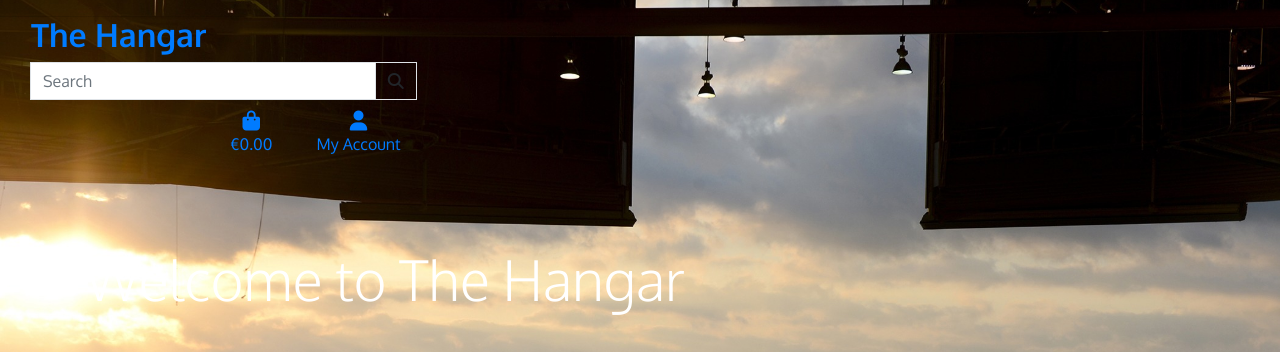
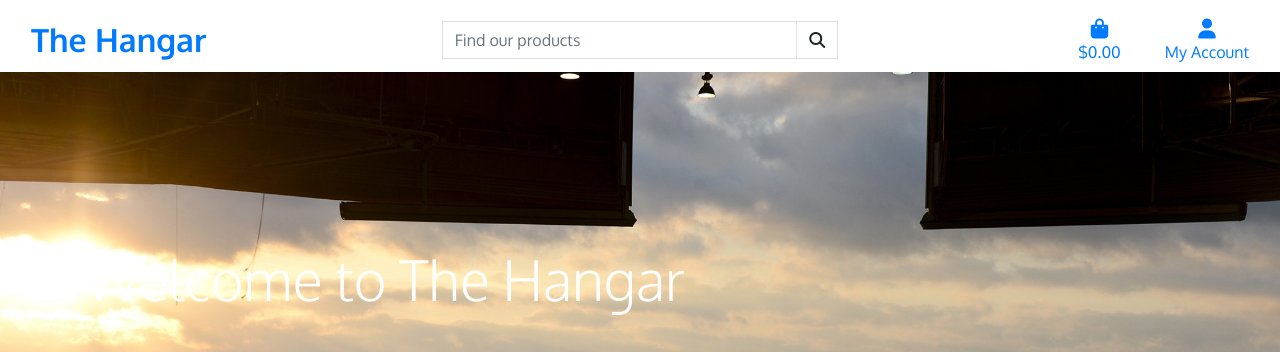
Before and after one commit to MatSim91/Milestone-Project-4-The-Hangar, a Django app: page / in a window 1280 px wide. Shown: the top 352 px of the page. Run offline with Django 3.2, Linux system fonts and the light colour scheme; some libraries are stand-ins or nearby versions.

Commit message:
Update corejs sources and navbar

```diff
--- a/templates/base.html
+++ b/templates/base.html
@@ -17,8 +17,7 @@
 
     {% block corecss %}
     <!-- Bootstrap CSS -->
-    <link rel="stylesheet" href="https://stackpath.bootstrapcdn.com/bootstrap/4.4.1/css/bootstrap.min.css"
-        integrity="sha384-Vkoo8x4CGsO3+Hhxv8T/Q5PaXtkKtu6ug5TOeNV6gBiFeWPGFN9MuhOf23Q9Ifjh" crossorigin="anonymous">
+    <link rel="stylesheet" href="https://maxcdn.bootstrapcdn.com/bootstrap/4.5.2/css/bootstrap.min.css">
     <link rel="stylesheet" href="https://fonts.googleapis.com/css2?family=Oxygen:wght@300;400;700&display=swap">
     <link rel="stylesheet" href="{% static 'css/base.css' %}">
     {% endblock %}
@@ -29,15 +28,9 @@
     {% block corejs %}
     <!-- jQuery first, then Popper.js, then Bootstrap JS -->
     <script src="https://kit.fontawesome.com/d972b5bebb.js" crossorigin="anonymous"></script>
-    <script src="https://code.jquery.com/jquery-3.4.1.slim.min.js"
-        integrity="sha384-J6qa4849blE2+poT4WnyKhv5vZF5SrPo0iEjwBvKU7imGFAV0wwj1yYfoRSJoZ+n" crossorigin="anonymous">
-    </script>
-    <script src="https://cdn.jsdelivr.net/npm/popper.js@1.16.0/dist/umd/popper.min.js"
-        integrity="sha384-Q6E9RHvbIyZFJoft+2mJbHaEWldlvI9IOYy5n3zV9zzTtmI3UksdQRVvoxMfooAo" crossorigin="anonymous">
-    </script>
-    <script src="https://stackpath.bootstrapcdn.com/bootstrap/4.4.1/js/bootstrap.min.js"
-        integrity="sha384-wfSDF2E50Y2D1uUdj0O3uMBJnjuUD4Ih7YwaYd1iqfktj0Uod8GCExl3Og8ifwB6" crossorigin="anonymous">
-    </script>
+    <script src="https://ajax.googleapis.com/ajax/libs/jquery/3.5.1/jquery.min.js"></script>
+    <script src="https://cdnjs.cloudflare.com/ajax/libs/popper.js/1.16.0/umd/popper.min.js"></script>
+    <script src="https://maxcdn.bootstrapcdn.com/bootstrap/4.5.2/js/bootstrap.min.js"></script>
     {% endblock %}
 
     {% block extra_js %}
@@ -48,17 +41,16 @@
 
 <body>
     <header class="container-fluid fixed-top">
-        <div id="topnav" class="row bg-black pt-lg-2 d-none d-lg-flex">
-            <div class="col-12 col-lg-4 my auto py-1 py-lg-0 text-center text-lg-left">
+        <div id="topnav" class="row bg-white pt-lg-2 d-none d-lg-flex">
+            <div class="col-12 col-lg-4 my-auto py-1 py-lg-0 text-center text-lg-left">
                 <a href="{% url 'home' %}" class="nav-link main-logo-link">
-                    <h2 class="logo-font text-black my-0"><strong>The Hangar</strong> </h2>
-            </div>
+                    <h2 class="logo-font text-black my-0"><strong>The Hangar</strong></h2>
                 </a>
             </div>
-        <div class="col-12 col-lg-4 my auto py-1 py-lg-0">
+            <div class="col-12 col-lg-4 my-auto py-1 py-lg-0">
                 <form method="GET" action="">
                     <div class="input-group w-100">
-                    <input class="form-control border border-black rounded-0" type="text" name="q" placeholder="Search">
+                        <input class="form-control border border-black rounded-0" type="text" name="q" placeholder="Find our products">
                         <div class="input-group-append">
                             <button class="form-control btn btn-black border border-black rounded-0" type="submit">
                                 <span class="icon">
@@ -79,7 +71,7 @@
                                     {% if grand_total %}
                                         ${{ grand_total|floatformat:2 }}
                                     {% else %}
-                                    €0.00
+                                        $0.00
                                     {% endif %}
                                 </p>
                             </div>
```
Lines whose indentation alone changed are shown as unchanged.
